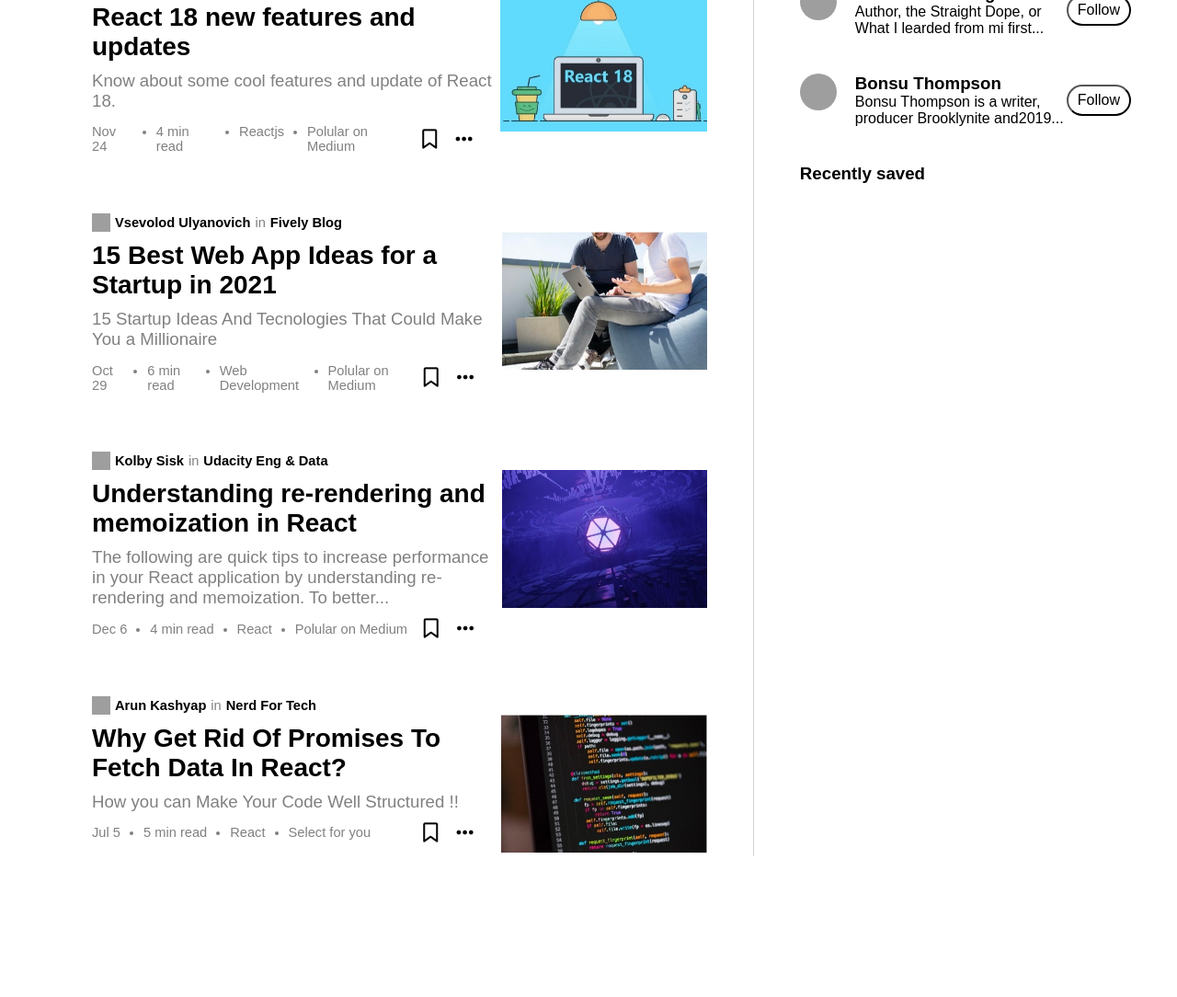
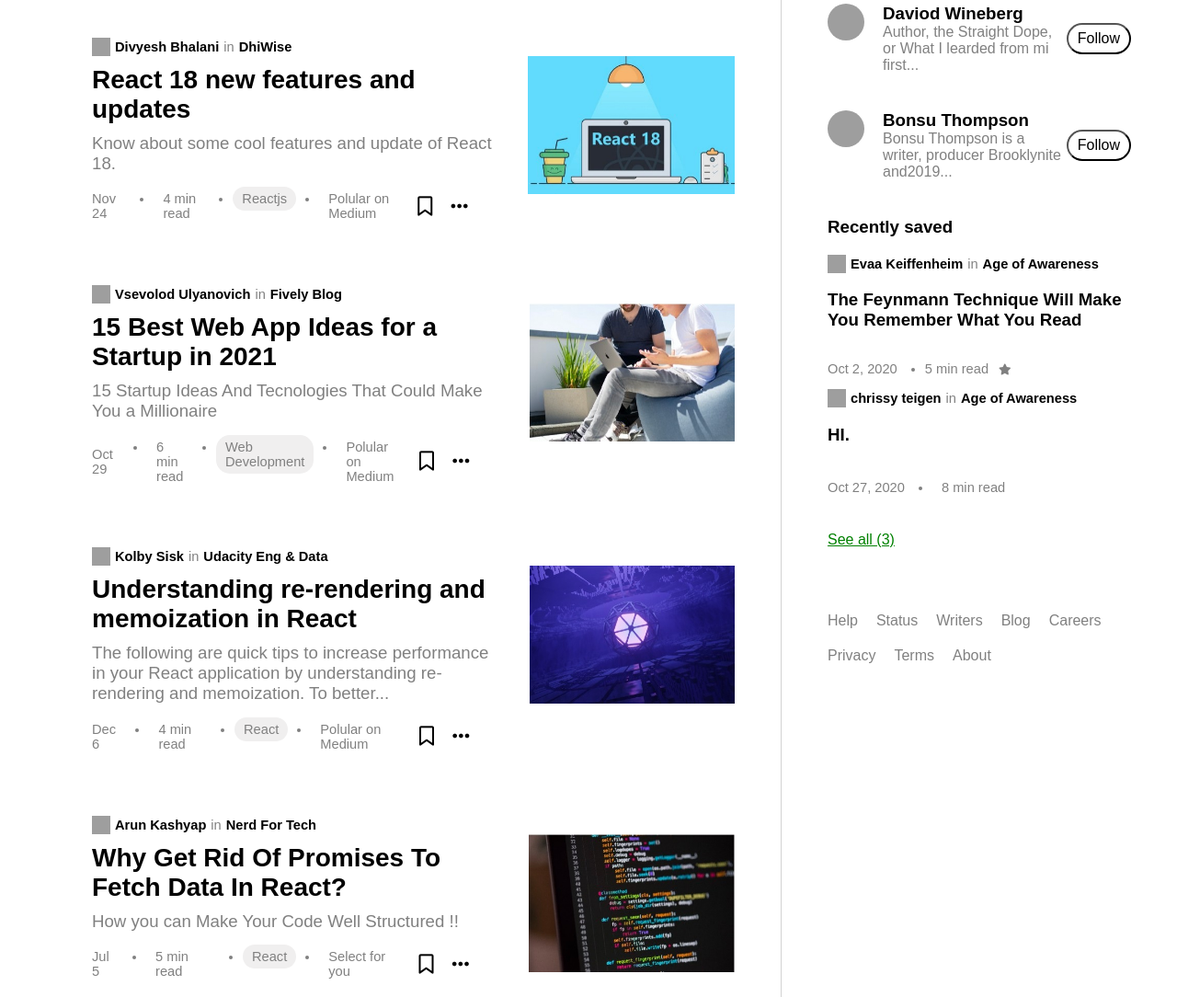
Before and after one commit to Shaky0209/Progetto004, a plain HTML site: page index.html in a window 1280 px wide. Shown: the part 779-1863 px from the top of the page at 92% size. Before the commit the page ends 1710 px from the top, so only its background shows below. Drawn offline with Linux system fonts and the light colour scheme; grey boxes are pictures that could not be loaded.

Commit message:
fourth commit (End)

```diff
--- a/index.html
+++ b/index.html
@@ -42,12 +42,12 @@
                             <h2>React state management in 2022 - Return of the Redux</h2>
                             <p>At tne beginnign of the year if you told me l'd be publlishing a recommendation to use Redux I would have lauged in your face. Yet her...</p>
                             <div class="article-footer">
-                                <div class="art-foot-left">
-                                    <p>Dec 3</p>
+                                <div class="art-foot">
+                                    <span>Dec 3</span>
                                     <ul>
-                                        <li>4 min read</li>
-                                        <li>React</li>
-                                        <li>Polular on Medium</li>
+                                        <li><p>4 min read</p></li>
+                                        <li class="highlighted"><p>React</p></li>
+                                        <li><p>Polular on Medium</p></li>
                                     </ul>
                                 </div>
                                 <div class="art-foot-right">
@@ -72,12 +72,12 @@
                             <h2>How To Sanitize Your Express App Against MongoDB Ignection & Cross-Site Scripting</h2>
                             <p>Easiest way to sanitize your express app.</p>
                             <div class="article-footer">
-                                <div class="art-foot-left">
-                                    <p>Dec 19</p>
+                                <div class="art-foot">
+                                    <span>Dec 19</span>
                                     <ul>
-                                        <li>6 min read</li>
-                                        <li>Web Development</li>
-                                        <li>Based on your reading history</li>
+                                        <li><p>6 min read</p></li>
+                                        <li class="highlighted"><p>Web Development</p></li>
+                                        <li><p>Based on your reading history</p></li>
                                     </ul>
                                 </div>
                                 <div class="art-foot-right">
@@ -104,12 +104,12 @@
                             <h2>React 18 new features and updates</h2>
                             <p>Know about some cool features and update of React 18.</p>
                             <div class="article-footer">
-                                <div class="art-foot-left">
-                                    <p>Nov 24</p>
+                                <div class="art-foot">
+                                    <span>Nov 24</span>
                                     <ul>
-                                        <li>4 min read</li>
-                                        <li>Reactjs</li>
-                                        <li>Polular on Medium</li>
+                                        <li><p>4 min read</p></li>
+                                        <li class="highlighted"><p>Reactjs</p></li>
+                                        <li><p>Polular on Medium</p></li>
                                     </ul>
                                 </div>
                                 <div class="art-foot-right">
@@ -136,12 +136,12 @@
                             <h2>15 Best Web App Ideas for a Startup in 2021</h2>
                             <p>15 Startup Ideas And Tecnologies That Could Make You a Millionaire</p>
                             <div class="article-footer">
-                                <div class="art-foot-left">
-                                    <p>Oct 29</p>
+                                <div class="art-foot">
+                                    <span>Oct 29</span>
                                     <ul>
-                                        <li>6 min read</li>
-                                        <li>Web Development</li>
-                                        <li>Polular on Medium</li>
+                                        <li><p>6 min read</p></li>
+                                        <li class="highlighted"><p>Web Development</p></li>
+                                        <li><p>Polular on Medium</p></li>
                                     </ul>
                                 </div>
                                 <div class="art-foot-right">
@@ -168,12 +168,12 @@
                             <h2>Understanding re-rendering and memoization in React</h2>
                             <p>The following are quick tips to increase performance in your React application by understanding re-rendering and memoization. To better...</p>
                             <div class="article-footer">
-                                <div class="art-foot-left">
-                                    <p>Dec 6</p>
+                                <div class="art-foot">
+                                    <span>Dec 6</span>
                                     <ul>
-                                        <li>4 min read</li>
-                                        <li>React</li>
-                                        <li>Polular on Medium</li>
+                                        <li><p>4 min read</p></li>
+                                        <li class="highlighted"><p>React</p></li>
+                                        <li><p>Polular on Medium</p></li>
                                     </ul>
                                 </div>
                                 <div class="art-foot-right">
@@ -200,12 +200,12 @@
                             <h2>Why Get Rid Of Promises To Fetch Data In React?</h2>
                             <p>How you can Make Your Code Well Structured !!</p>
                             <div class="article-footer">
-                                <div class="art-foot-left">
-                                    <p>Jul 5</p>
+                                <div class="art-foot">
+                                    <span>Jul 5</span>
                                     <ul>
-                                        <li>5 min read</li>
-                                        <li>React</li>
-                                        <li>Select for you</li>
+                                        <li><p>5 min read</p></li>
+                                        <li class="highlighted"><p>React</p></li>
+                                        <li><p>Select for you</p></li>
                                     </ul>
                                 </div>
                                 <div class="art-foot-right">
@@ -286,15 +286,55 @@
                     </div>
                     <!-- closing follow-container -->
                 </div>
-                <div class="saved-container">
+                <div class="recently-saved">
                     <h3>Recently saved</h3>
                     <!-- first saved -->
                     <div class="saved-container">
                         <div class="name-saved">
-
+                            <div class="publisher-name">
+                                <img src="https://picsum.photos/id/20/20/20" alt="picsum">
+                                <p class="bold">Evaa Keiffenheim</p>
+                                <p>in</p>
+                                <p class="bold">Age of Awareness</p>
+                            </div>
+                            <h3>The Feynmann Technique Will Make You Remember What You Read</h3>
+                            <div class="art-foot">
+                                <span>Oct 2, 2020</span>
+                                <ul>
+                                    <li>5 min read <i class="fa-solid fa-star"></i></li>
+                                </ul>
+                            </div>
                         </div>
+                        <div class="name-saved">
+                            <div class="publisher-name">
+                                <img src="https://picsum.photos/id/21/20/20" alt="picsum">
+                                <p class="bold">chrissy teigen</p>
+                                <p>in</p>
+                                <p class="bold">Age of Awareness</p>
+                            </div>
+                            <h3>HI.</h3>
+                            <div id="a" class="art-foot">
+                                <span>Oct 27, 2020</span>
+                                <ul>
+                                    <li><p>8 min read</p></li>
+                                </ul>
+                            </div>
+                            <a href="#">See all (3)</a>
+                        </div>
+                        <!-- closing saved-container -->
                     </div>
-                    <!-- closing saved-container -->
+                    <!-- closing recently-saved -->
+                </div>
+                <div class="left-s-footer">
+                    <a href="#"><p>Help</p></a>
+                    <a href="#"><p>Status</p></a>
+                    <a href="#"><p>Writers</p></a>
+                    <a href="#"><p>Blog</p></a>
+                    <a href="#"><p>Careers</p></a>
+                    <a href="#"><p>Privacy</p></a>
+                    <a href="#"><p>Terms</p></a>
+                    <a href="#"><p>About</p></a>
+                    <!-- closing left-s-footer -->
                 </div>
                 <!-- closing article-right -->
             </div>
--- a/style.css
+++ b/style.css
@@ -7,6 +7,8 @@
 
 /* navbar */
 .header{
+    position: fixed;
+    background-color: white;
     display: flex;
     align-items: center;
     justify-content: space-between;
@@ -63,7 +65,8 @@
 
 /* left's content */
 .article-left{
-    width: 65%;
+    margin-top: 77px;
+    width: 70%;
     padding: 50px 50px 0px 100px;
     border-right: 1px solid lightgray;
 }
@@ -116,6 +119,7 @@
 
 .article-content{
     width: 100%;
+    padding-right: 35px;
 }
 
 .article-content p{
@@ -140,19 +144,32 @@
     padding-right: 20px;
 }
 
-.art-foot-left{
+.art-foot{
     display: flex;
     align-items: center;
     font-size: 11pt;
 }
 
-.art-foot-left ul{
+.art-foot ul{
     display: flex;
     padding: 0;
 }
 
-.art-foot-left li{
+.art-foot li{
     margin-left: 25px;
+}
+
+.art-foot span{
+    margin-right: 5px;
+}
+
+.art-foot p{
+    padding: 5px 10px;
+}
+
+.highlighted p{
+    background-color: rgb(240, 239, 239);
+    border-radius: 15px;
 }
 
 .art-foot-right{
@@ -168,7 +185,12 @@
 
 /* right's content */
 .article-right{
+    margin-top: 77px;
     padding: 50px 50px 0px 50px;
+    color: gray;
+}
+.article-right h3{
+    color: black;
 }
 
 .right-icons{
@@ -183,12 +205,13 @@
 }
 
 .article-right{
-    width: 35%;
+    width: 30%;
 }
 
 /* Twitter Container */
 .twitter-container{
     display: flex;
+    color: black;
     flex-direction: column;
     align-items: center;
     padding: 0px 50px 50px 50px;
@@ -239,7 +262,7 @@
     margin: 10px 5px 0px 0px;
     border: 0px;
     border-radius: 20px;
-    font-size: 16pt;
+    font-size: 12pt;
 }
 
 .topics-button p{
@@ -279,3 +302,32 @@
     padding: 0px 10px;
     background-color: white;
 }
+
+/* saved container*/
+
+#a{
+    margin-bottom: 20px;
+}
+.name-saved a{
+    color: green;
+}
+
+/* left's footer */
+.left-s-footer{
+    display: flex;
+    flex-wrap: wrap;
+    padding-top: 60px;
+}
+.left-s-footer p{
+    margin: 10px 20px 10px 0px;
+}
+
+.left-s-footer a{
+    text-decoration: none;
+    color: grey;
+}
+
+.art-foot i{
+    padding-left: 7px;
+    font-size: 9pt;
+}
```
